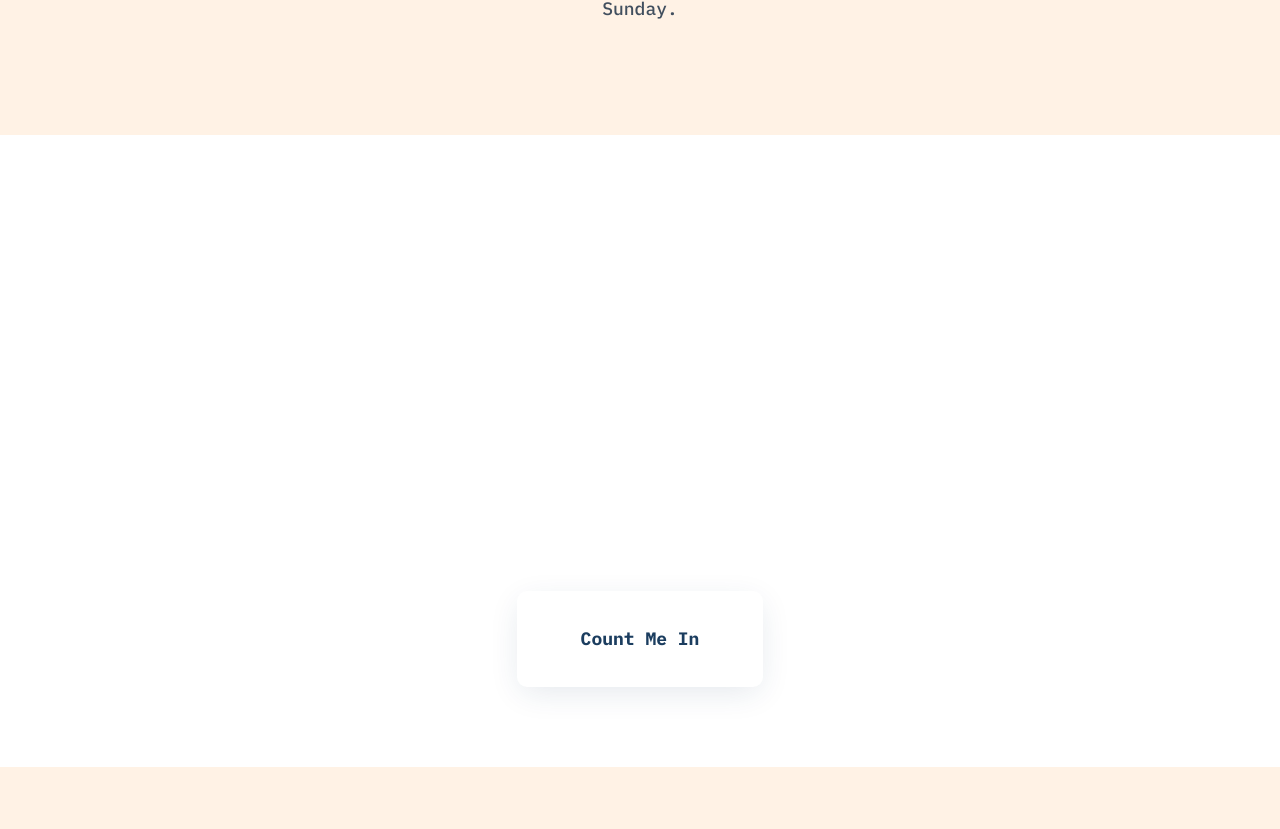
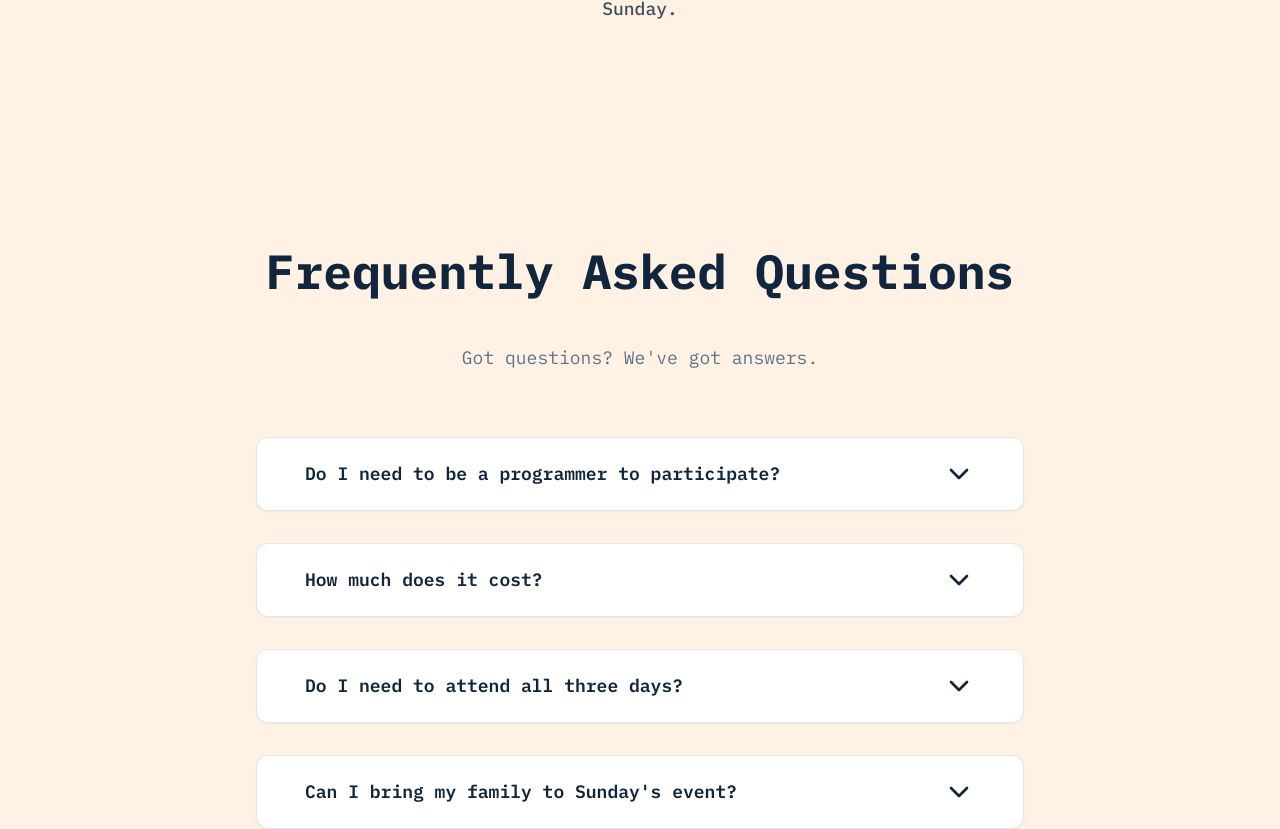
Before and after one commit to hack4rva/rvahacks, a React (Vite) app: page / in a window 1280 px wide. Shown: the part 7178-8007 px from the top of the page. Built offline with nearby package versions, Linux system fonts and the light colour scheme.

Commit message:
Remove call to action

```diff
--- a/src/pages/Index.tsx
+++ b/src/pages/Index.tsx
@@ -7,7 +7,6 @@ import { EventFormat } from "@/components/EventFormat";
 import { Prizes } from "@/components/Prizes";
 import { Us } from "@/components/Us";
 import { Partners } from "@/components/Partners";
-import { CTABanner } from "@/components/CTABanner";
 import { FAQ } from "@/components/FAQ";
 import { Footer } from "@/components/Footer";
 import { EmailSignup } from "@/components/EmailSignup";
@@ -32,7 +31,6 @@ const Index = () => {
       <Us />
       <Partners />
       <EventFormat />
-      <CTABanner onCTAClick={handleCTAClick} />
       <FAQ />
       <Footer />
       <BackToTop />
```
